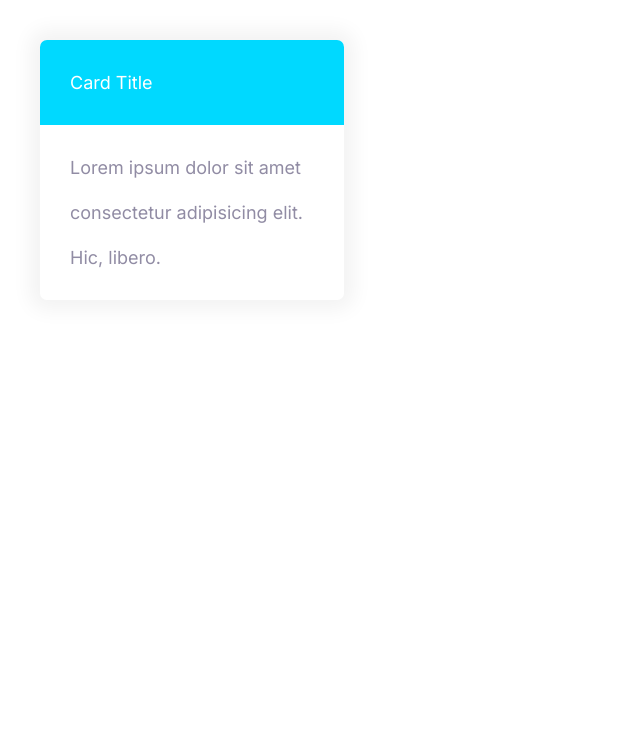
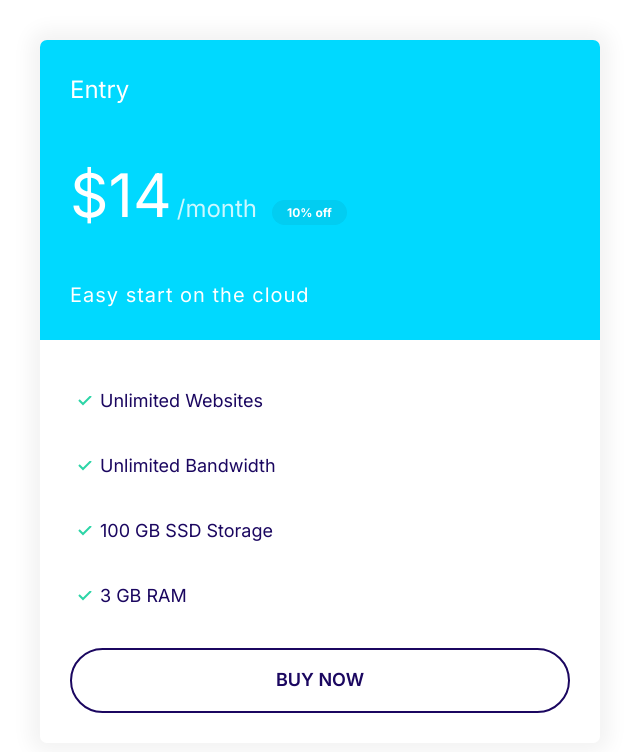
Before and after one commit to thomasjmai22/subscription, a plain HTML site: page index.html in a window 1280 px wide. Shown: the whole page, without its empty margins (0-640 px from the left). Drawn offline with Linux system fonts and the light colour scheme.

Commit message:
Added plan component and added lists.

```diff
--- a/CSS/styles.css
+++ b/CSS/styles.css
@@ -110,6 +110,7 @@ a {
 
 .badge--small {
   font-size: 1.6rem;
+  padding: 0.5rem 1.5rem;
 }
 
 @media screen and (min-width: 1024px) {
@@ -280,3 +281,47 @@ a {
   background: var(--color-secondary);
   color: #fff;
 }
+.card--secondary .badge--secondary {
+  background: #02cdf1;
+}
+
+/* PLANS */
+.plan__name {
+  color: #fff;
+  margin: 0;
+  font-weight: 500;
+  font-size: 2.4rem;
+}
+.plan__price {
+  font-size: 6rem;
+}
+.plan__billing-cycle {
+  font-size: 2.4rem;
+  font-weight: 300;
+  opacity: 0.8;
+  margin-right: 1rem;
+}
+.plan__description {
+  font-size: 2rem;
+  font-weight: 300;
+  letter-spacing: 1px;
+  display: block;
+}
+.plan .list__item {
+  margin-bottom: 2rem;
+}
+
+@media screen and (width: 1024px) {
+  .plan__name {
+    font-size: 1.4rem;
+  }
+  .plan__price {
+    font-size: 5rem;
+  }
+  .plan__billing-cycle {
+    font-size: 1.6rem;
+  }
+  .plan__description {
+    font-size: 1.7rem;
+  }
+}
--- a/index.html
+++ b/index.html
@@ -15,11 +15,26 @@
     <title>Document</title>
   </head>
   <body>
-    <div style="width: 30%; padding: 4rem">
-      <div class="card card--secondary">
-        <header class="card__header">Card Title</header>
-        <div class="card__body">
-          Lorem ipsum dolor sit amet consectetur adipisicing elit. Hic, libero.
+    <div style="width: 50%; padding: 4rem">
+      <div class="plan">
+        <div class="card card--secondary">
+          <header class="card__header">
+            <h3 class="plan__name">Entry</h3>
+            <span class="plan__price">$14</span>
+            <span class="plan__billing-cycle">/month</span>
+            <span class="badge badge--secondary badge--small">10% off</span>
+            <span class="plan__description">Easy start on the cloud</span>
+          </header>
+
+          <div class="card__body">
+            <ul class="list list--tick">
+              <li class="list__item">Unlimited Websites</li>
+              <li class="list__item">Unlimited Bandwidth</li>
+              <li class="list__item">100 GB SSD Storage</li>
+              <li class="list__item">3 GB RAM</li>
+            </ul>
+            <button class="btn btn--outline btn--block">BUY NOW</button>
+          </div>
         </div>
       </div>
     </div>
```
Also changed, not shown: components/plans.html (added, +23 -0 lines).
